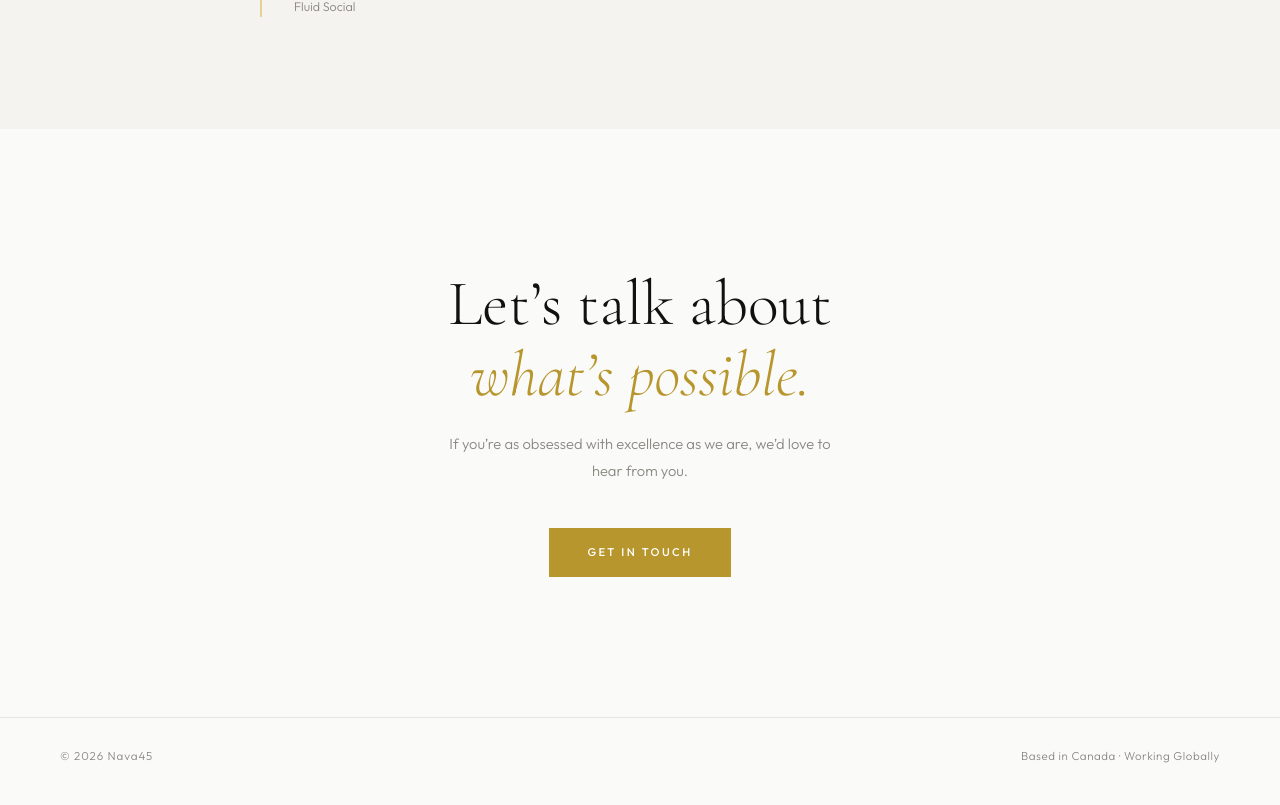
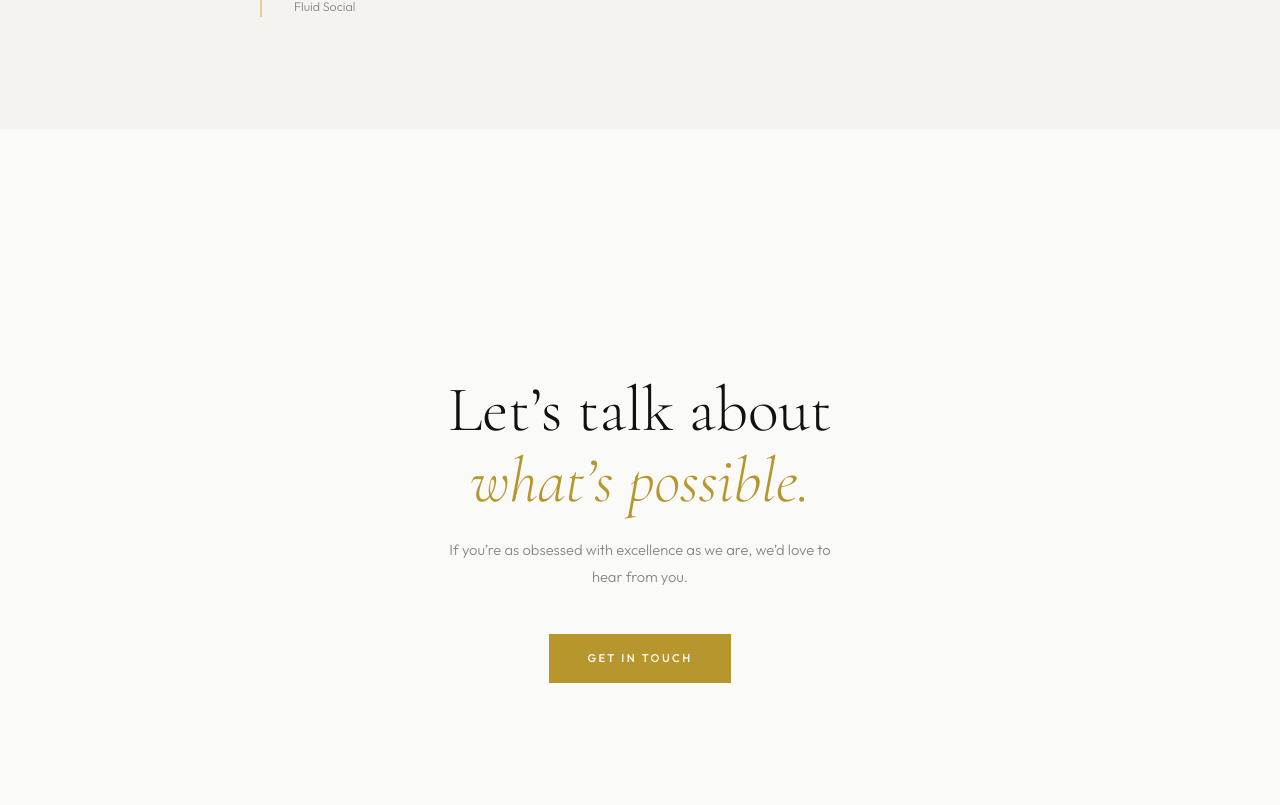
Before and after one commit to abhichandai/nava45, a Next.js app: page / in a window 1280 px wide. Shown: the part 5635-6440 px from the top of the page. Built offline with nearby package versions, Linux system fonts and the light colour scheme.

Commit message:
Contact CTA section full viewport height

```diff
--- a/app/globals.css
+++ b/app/globals.css
@@ -798,7 +798,12 @@ section { padding: 112px 60px; }
 
 .contact-section {
   text-align: center;
-  padding: 140px 60px;
+  min-height: 100vh;
+  display: flex;
+  flex-direction: column;
+  align-items: center;
+  justify-content: center;
+  padding: 0 60px;
 }
 
 .contact-title {
```
